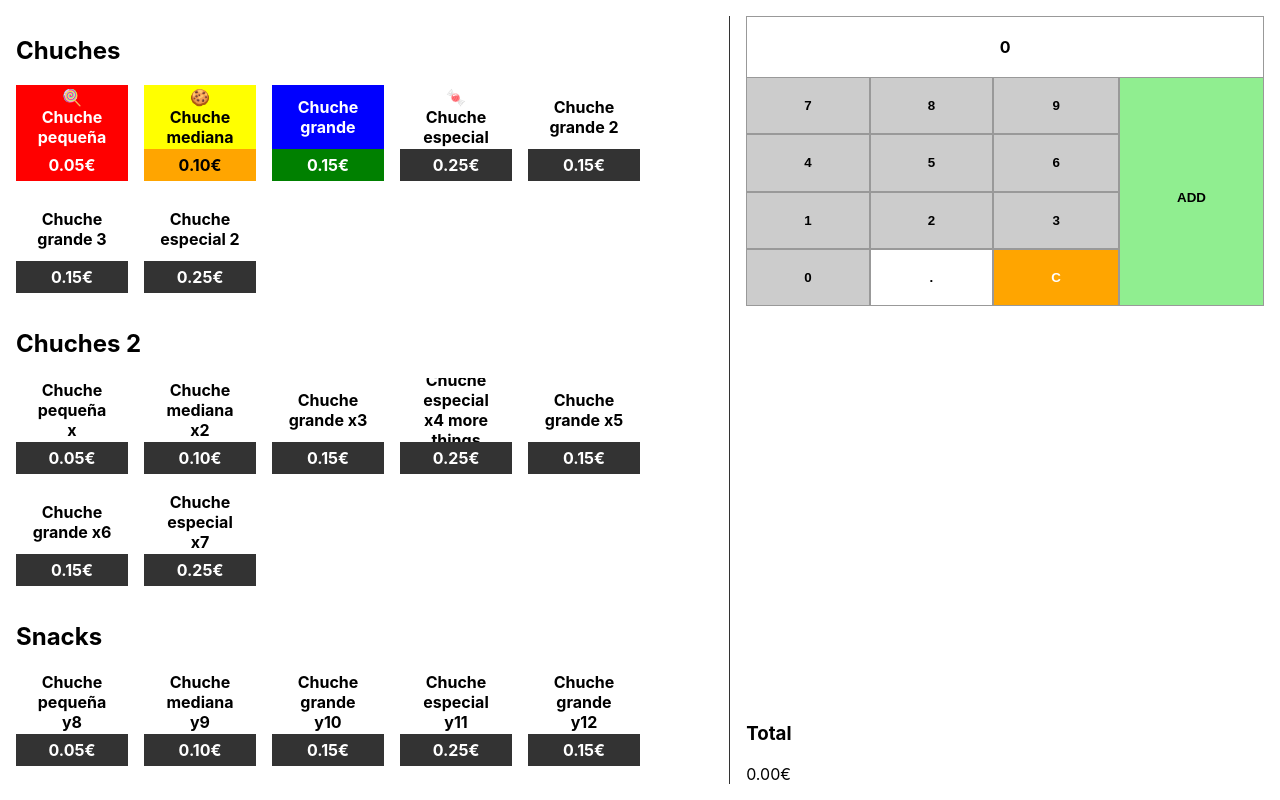
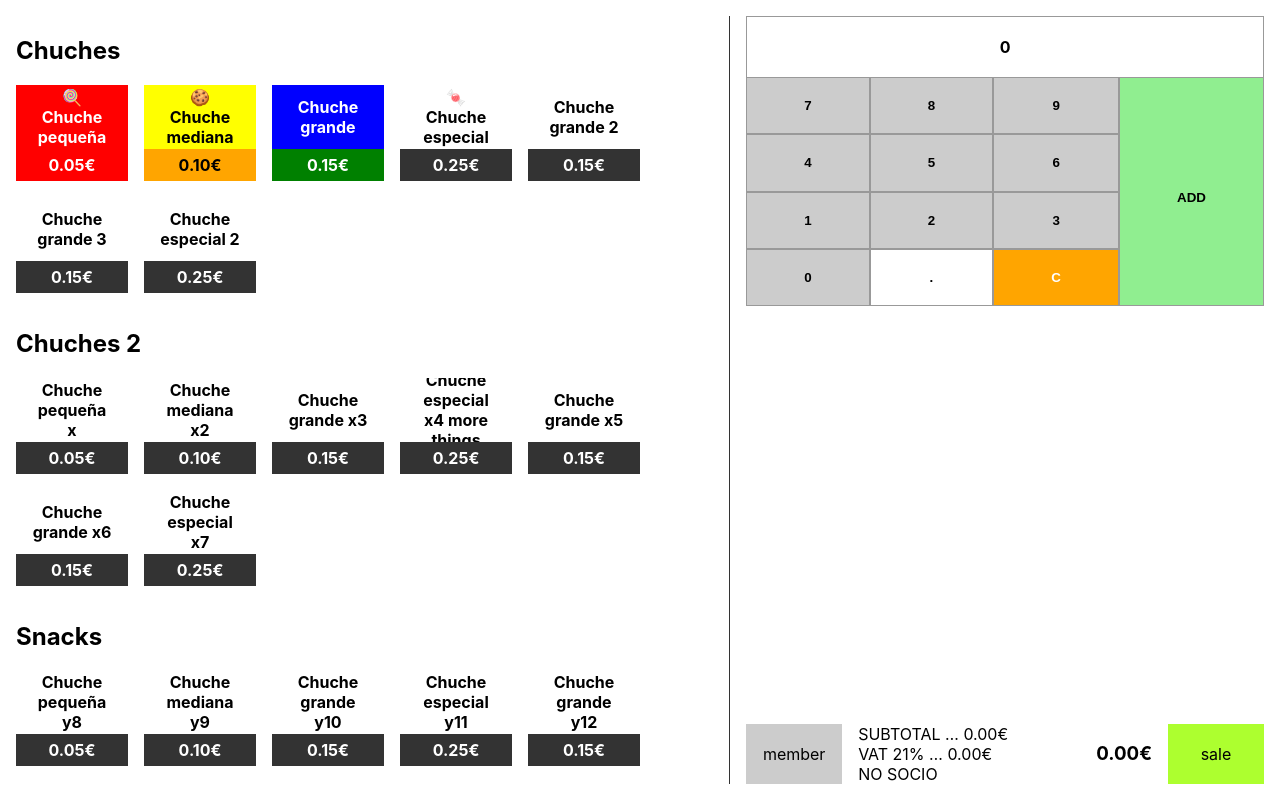
Before and after one commit to jminuscula/kiosko-pos, a React (Create React App) app in the folder kiosko/: page / in a window 1280 px wide. Built offline with nearby package versions, Linux system fonts and the light colour scheme.

Commit message:
sale total logic

```diff
--- a/kiosko/src/Total.js
+++ b/kiosko/src/Total.js
@@ -1,23 +1,65 @@
+import Data from './data.json'
+import { useStore } from './store.js'
+import { useState } from 'react'
 
-import { useStore } from './store.js';
+function toAmount(number) {
+    let amount = Math.round(number * 1000) / 1000;
+    return amount.toFixed(2);
+}
 
-function getTotal(items) {
-    let total = 0;
+function getPrice(items) {
+    let price = 0;
     for (const item of Object.values(items)) {
-        total += item.price;
+        price += item.price;
     }
 
-    total = Math.round(total * 100) / 100;
-    return total.toFixed(2);
+    return price;
+}
+
+function getSubtotal(price, discount) {
+    return price - (price * (discount / 100));
+}
+
+function getTaxes(subtotal, vat) {
+    return subtotal * (vat / 100);
+}
+
+function getTotal(subtotal, taxes) {
+    return subtotal + taxes;
 }
 
 function Total() {
     const items = useStore((state) => state.items);
+    const [isMember, setIsMember] = useState(false);
+    const discountPct = isMember ? Data.settings.membershipDiscount : 0;
+
+    const price = getPrice(items);
+    const subtotal = getSubtotal(price, discountPct);
+    const discountAmount = price - subtotal;
+    const taxes = getTaxes(subtotal, Data.settings.vat);
+    const total = getTotal(subtotal, taxes);
 
     return (
         <section id="total">
-            <h1>Total</h1>
-            <p>{getTotal(items)}€</p>
+            <div id="membership"
+                onClick={() => setIsMember(!isMember)} className={isMember ? 'member' : ''}>
+                <p>member</p>
+            </div>
+            <div id="subtotal">
+                <div>
+                    <p>SUBTOTAL … {toAmount(subtotal)}€</p>
+                    <p>VAT {Data.settings.vat}% … {toAmount(taxes)}€</p>
+                    { discountPct ? (
+                        <p>SOCIO {discountPct}% … {toAmount(discountAmount)}€</p>
+                    ) : (
+                        <p>NO SOCIO</p>
+                    )}
+                </div>
+                <h1 cassName="amount">{toAmount(total)}€</h1>
+            </div>
+            <div id="confirm-order">
+                <p>sale</p>
+            </div>
         </section>
     );
 }
--- a/kiosko/src/data.json
+++ b/kiosko/src/data.json
@@ -1,4 +1,8 @@
 {
+    "settings": {
+        "vat": 21.0,
+        "membershipDiscount": 5.0
+    },
     "sections": [
         {
             "code": "Chuches1",
--- a/kiosko/src/style/total.scss
+++ b/kiosko/src/style/total.scss
@@ -1,6 +1,40 @@
 #total {
-    position: sticky;
-    bottom: 1em;
+    display: flex;
+    flex-flow: row nowrap;
+    align-items: center;
+}
 
-    background: white;
+#total #membership,
+#total #confirm-order {
+    display: flex;
+    flex-flow: row nowrap;
+    align-items: center;
+    justify-content: center;
+
+    height: 100%;
+    min-width: 6em;
+    padding: 0 1em;
 }
+
+#total #membership {
+    background-color: #ccc;
+
+    &.member {
+        background: blue; color: white;
+    }
+}
+
+#total #subtotal {
+    flex-grow: 1;
+
+    display: flex;
+    flex-flow: row nowrap;
+    align-items: center;
+    justify-content: space-between;
+
+    margin: 0 1em;
+}
+
+#total #confirm-order {
+    background-color: greenyellow;
+}
```
